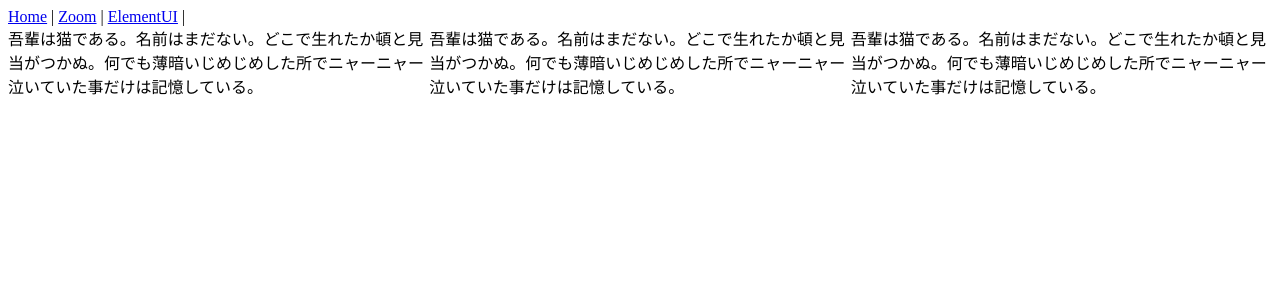
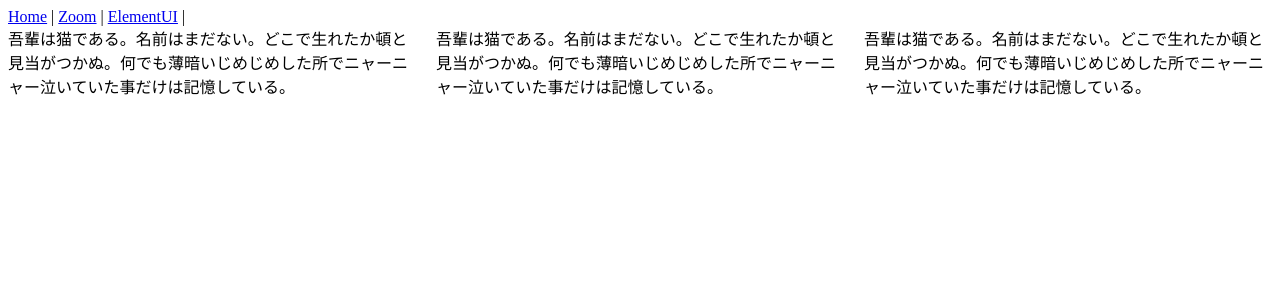
Before and after one commit to mogumogu-tatsugoro/vue-practice-box, a Vue app: page /ElementUI in a window 1280 px wide. Shown: the top 300 px of the page. Built offline with nearby package versions, Linux system fonts and the light colour scheme.

Commit message:
add space to layout

```diff
--- a/src/views/ElementUI.vue
+++ b/src/views/ElementUI.vue
@@ -1,5 +1,5 @@
 <template>
-  <el-row>
+  <el-row :gutter=20>
     <el-col :span="8">
       <div class="grid-content bg-purple-dark">
         吾輩は猫である。名前はまだない。どこで生れたか頓と見当がつかぬ。何でも薄暗いじめじめした所でニャーニャー泣いていた事だけは記憶している。
```
